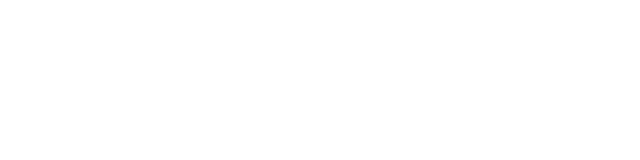
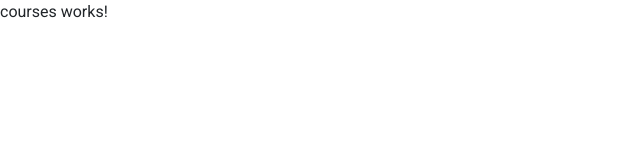
Before and after one commit to asahapde/WesternTimeTable, an Angular app in the folder frontend/western-timetable/: page /courses in a window 1280 px wide. Before the commit this address led to /. Shown: the top 160 px of the page, without its empty margins (0-640 px from the left). Built offline with nearby package versions, Linux system fonts and the light colour scheme.

Commit message:
Added routes

```diff
--- a/frontend/western-timetable/src/app/app-routing.module.ts
+++ b/frontend/western-timetable/src/app/app-routing.module.ts
@@ -1,7 +1,25 @@
 import { NgModule } from '@angular/core';
 import { Routes, RouterModule } from '@angular/router';
 
-const routes: Routes = [];
+import { CoursesComponent } from './courses/courses.component';
+import { SchedulesComponent } from './schedules/schedules.component';
+import { AdminComponent } from './admin/admin.component';
+import { LoginComponent } from './login/login.component';
+import { RegisterComponent } from './register/register.component';
+import { PolicyComponent } from './policy/policy.component';
+import { LogComponent } from './log/log.component';
+
+
+const routes: Routes = [
+  { path: 'courses', component: CoursesComponent },
+  { path: 'schedules', component: SchedulesComponent },
+  { path: 'admin', component: AdminComponent },
+  { path: 'login', component: LoginComponent },
+  { path: 'register', component: RegisterComponent },
+  { path: 'policy', component: PolicyComponent },
+  { path: 'log', component: LogComponent },
+  { path: '',   redirectTo: 'courses', pathMatch: 'full' }
+];
 
 @NgModule({
   imports: [RouterModule.forRoot(routes)],
--- a/frontend/western-timetable/src/index.html
+++ b/frontend/western-timetable/src/index.html
@@ -8,6 +8,7 @@
   <link rel="icon" type="image/x-icon" href="favicon.ico">
   <link href="https://fonts.googleapis.com/css?family=Roboto:300,400,500&display=swap" rel="stylesheet">
   <link href="https://fonts.googleapis.com/icon?family=Material+Icons" rel="stylesheet">
+  <link rel="stylesheet" href="https://cdn.jsdelivr.net/npm/bootstrap@4.5.3/dist/css/bootstrap.min.css" integrity="sha384-TX8t27EcRE3e/ihU7zmQxVncDAy5uIKz4rEkgIXeMed4M0jlfIDPvg6uqKI2xXr2" crossorigin="anonymous">
 </head>
 <body>
   <app-root></app-root>
```
